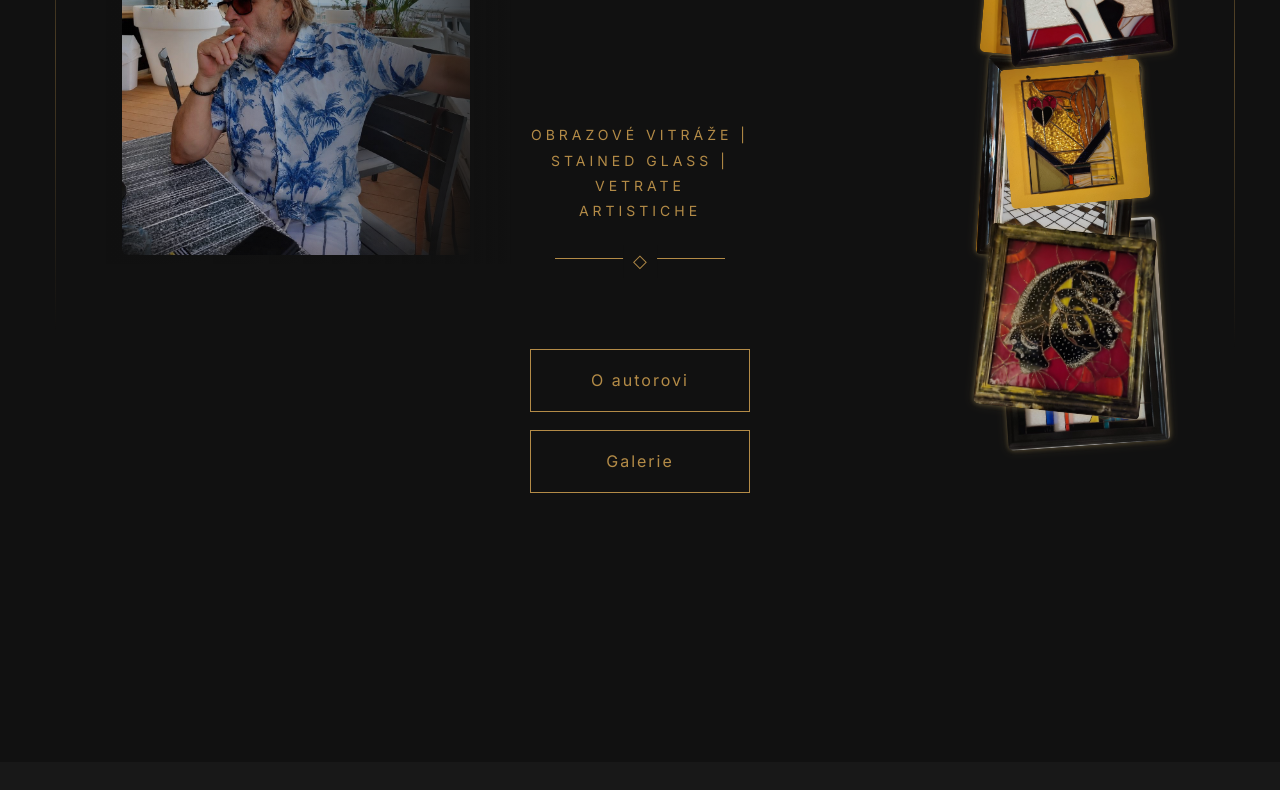
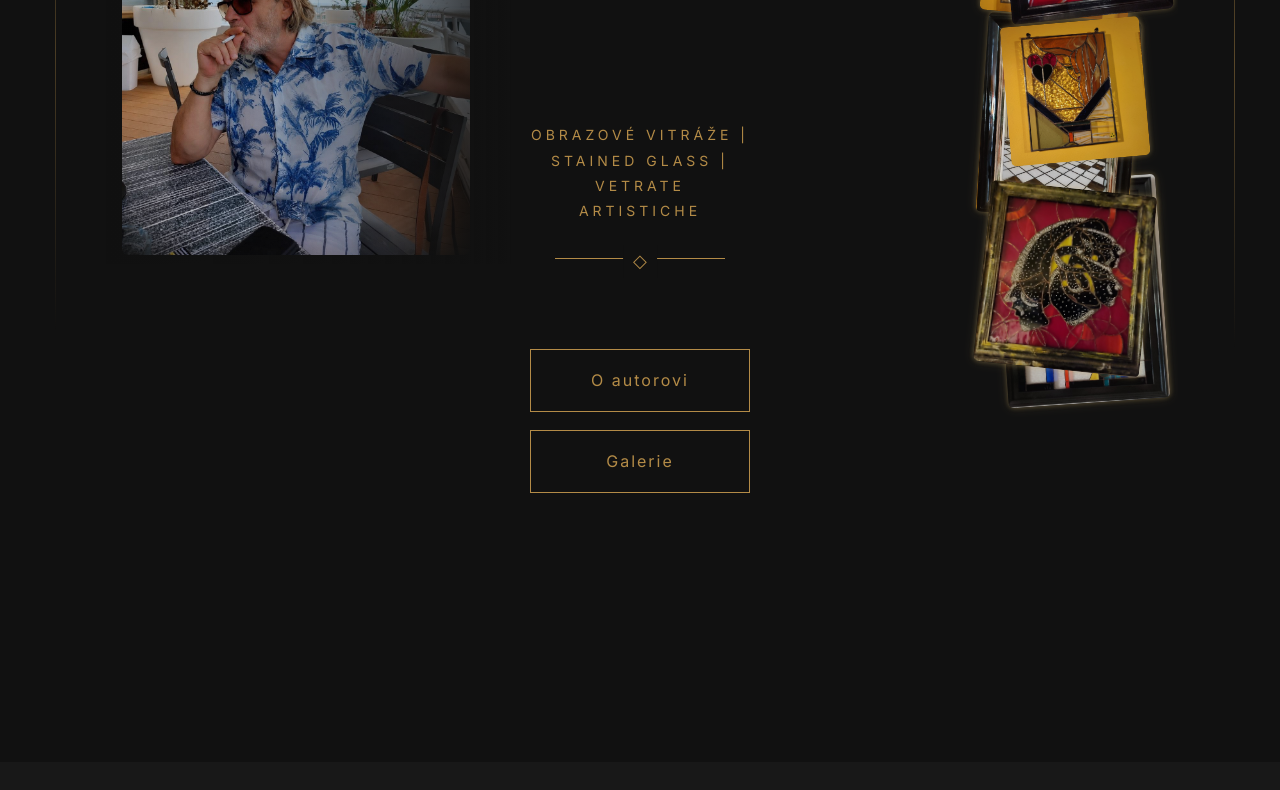
Before and after one commit to ouska-vitraze/ouska-vitraze.github.io, a plain HTML site: page index.html in a window 1280 px wide. Shown: the part 398-1188 px from the top of the page. Drawn offline with nearby package versions, Linux system fonts and the light colour scheme.

Commit message:
Add files via upload

```diff
--- a/style.css
+++ b/style.css
@@ -1187,11 +1187,18 @@ body::after{
 
 }
 
-}
-
 .hero-center h2{
 
     font-size:78px;
+
+}
+
+.gallery-grid{
+
+    transform:scale(.83);
+    transform-origin:top center;
+
+}
 
 }
 
```
